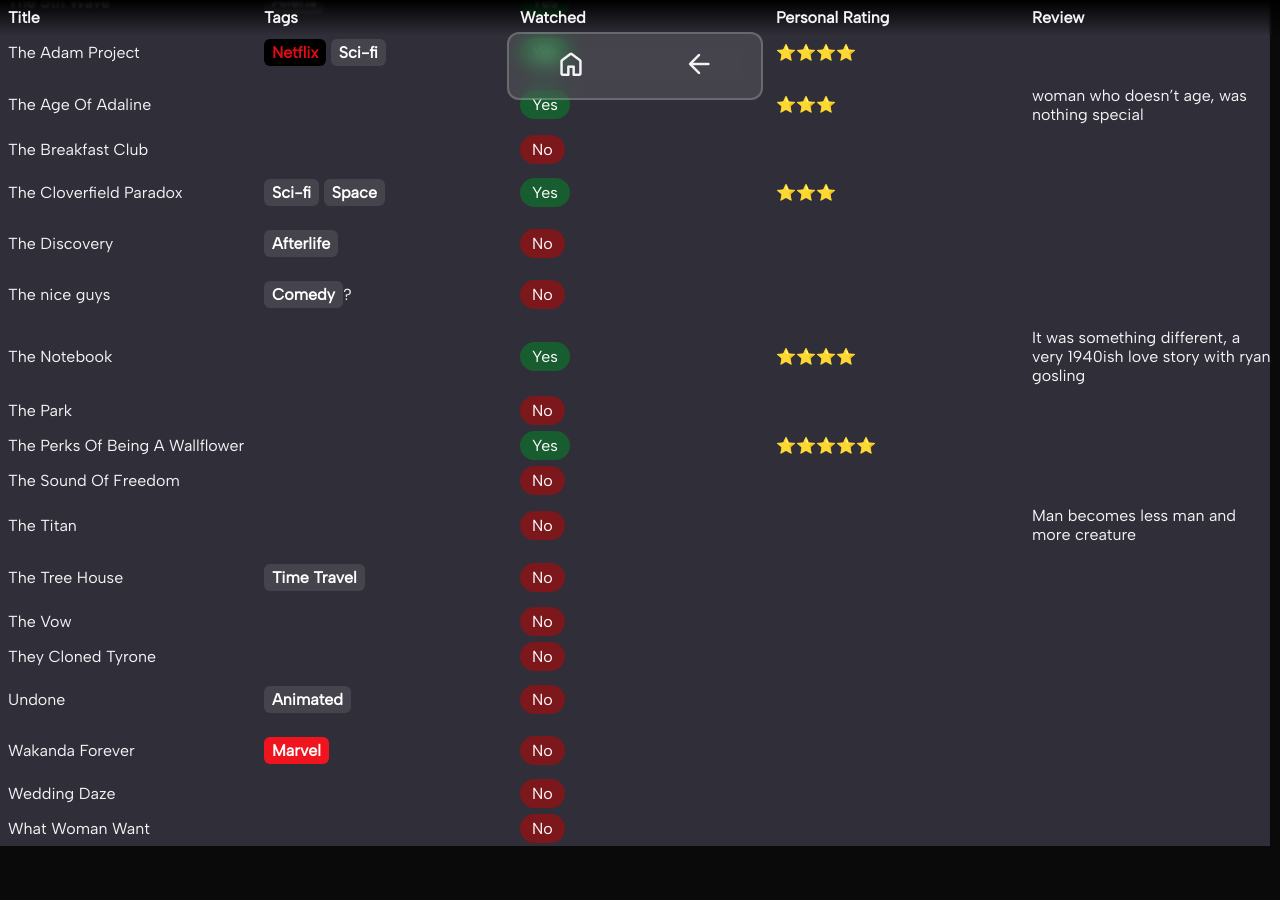
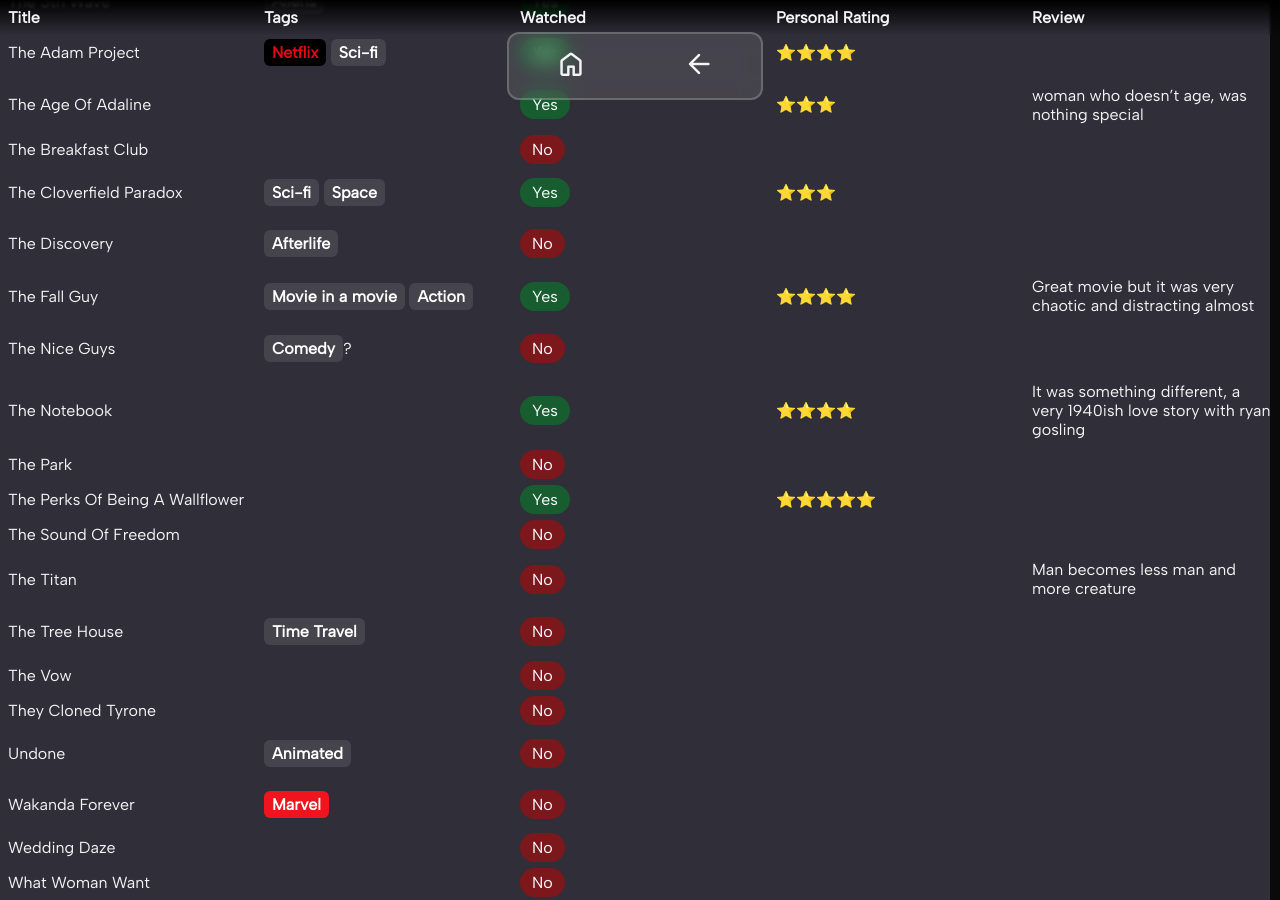
Before and after one commit to Plueres/Plueres.github.io, a Jekyll site: the page built from pages/movielist.md, in a window 1280 px wide and 900 px high, scrolled down 4754 px. Built offline with Jekyll 4.4.1, drawn with Linux system fonts in a browser that asks for light colours; some web fonts are replaced; before the commit the page ends 5600 px from its top, so only the background shows below that.

Commit message:
Update Lists “movies”

```diff
--- a/_data/movies.yml
+++ b/_data/movies.yml
@@ -336,8 +336,13 @@
   - title: The Discovery
     tags: "!Afterlife"
     watched: "!no"
+  - watched: "!yes"
+    title: The Fall Guy
+    tags: "!Movie in a movie !Action"
+    personal_rating: 4
+    review: Great movie but it was very chaotic and distracting almost
   - watched: "!no"
-    title: The nice guys
+    title: The Nice Guys
     tags: "!Comedy?"
   - watched: "!yes"
     title: The Notebook
```
